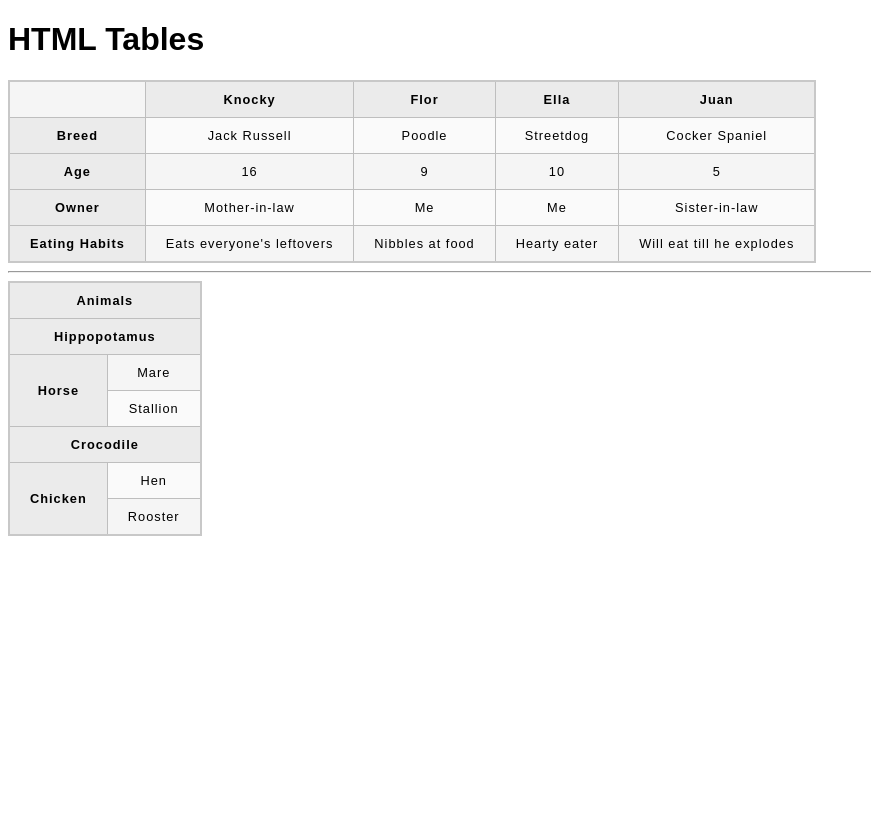
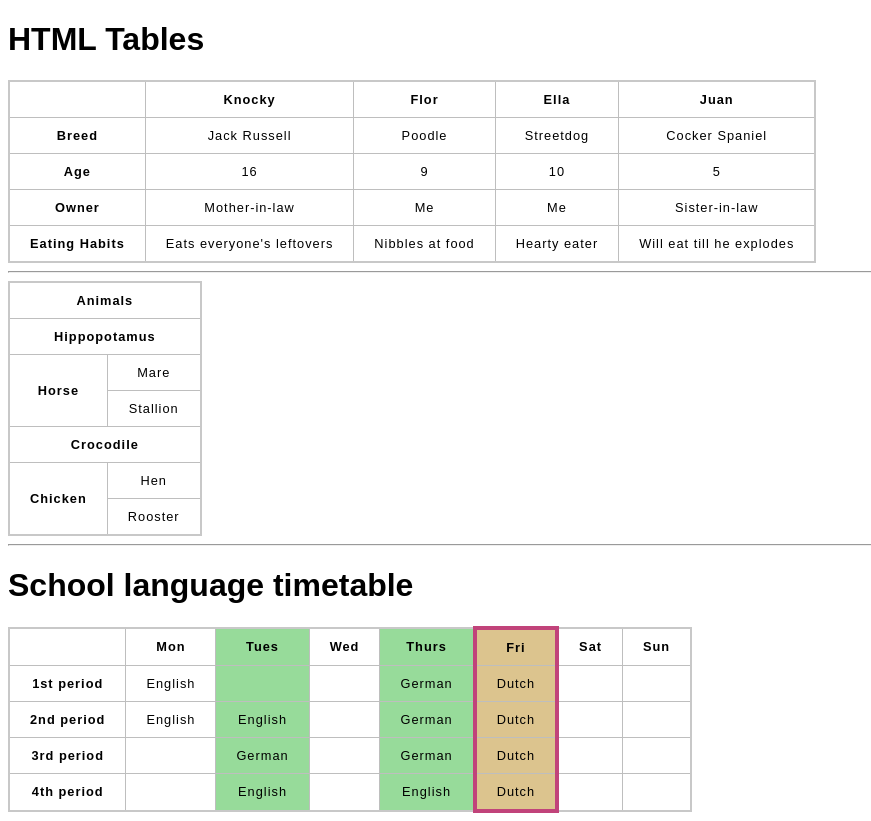
Before and after one commit to roaayala/the-foundations, a plain HTML site: page 027-tables/index.html in a window 1280 px wide. Shown: the whole page, without its empty margins (0-871 px from the left). Before the commit the page ends 800 px from the top, so only its background shows below. Drawn offline with Linux system fonts and the light colour scheme.

Commit message:
colgroup and col

```diff
--- a/027-tables/index.html
+++ b/027-tables/index.html
@@ -93,5 +93,69 @@
 				<td>Rooster</td>
 			</tr>
 		</table>
+
+		<hr />
+		<h1>School language timetable</h1>
+
+		<table>
+			<colgroup>
+				<col span="2" />
+				<col class="column-background" />
+				<col class="column-fixed-width" />
+				<col class="column-background" />
+				<col class="column-background-border" />
+				<col span="2" class="column-fixed-width" />
+			</colgroup>
+			<tr>
+				<td>&nbsp;</td>
+				<th>Mon</th>
+				<th>Tues</th>
+				<th>Wed</th>
+				<th>Thurs</th>
+				<th>Fri</th>
+				<th>Sat</th>
+				<th>Sun</th>
+			</tr>
+			<tr>
+				<th>1st period</th>
+				<td>English</td>
+				<td>&nbsp;</td>
+				<td>&nbsp;</td>
+				<td>German</td>
+				<td>Dutch</td>
+				<td>&nbsp;</td>
+				<td>&nbsp;</td>
+			</tr>
+			<tr>
+				<th>2nd period</th>
+				<td>English</td>
+				<td>English</td>
+				<td>&nbsp;</td>
+				<td>German</td>
+				<td>Dutch</td>
+				<td>&nbsp;</td>
+				<td>&nbsp;</td>
+			</tr>
+			<tr>
+				<th>3rd period</th>
+				<td>&nbsp;</td>
+				<td>German</td>
+				<td>&nbsp;</td>
+				<td>German</td>
+				<td>Dutch</td>
+				<td>&nbsp;</td>
+				<td>&nbsp;</td>
+			</tr>
+			<tr>
+				<th>4th period</th>
+				<td>&nbsp;</td>
+				<td>English</td>
+				<td>&nbsp;</td>
+				<td>English</td>
+				<td>Dutch</td>
+				<td>&nbsp;</td>
+				<td>&nbsp;</td>
+			</tr>
+		</table>
 	</body>
 </html>
--- a/027-tables/style.css
+++ b/027-tables/style.css
@@ -15,22 +15,35 @@ th {
 	padding: 10px 20px;
 }
 
-th {
+/* th {
 	background-color: rgb(235, 235, 235);
-}
+} */
 
 td {
 	text-align: center;
 }
 
-tr:nth-child(even) td {
+/* tr:nth-child(even) td {
 	background-color: rgb(250, 250, 250);
 }
 
 tr:nth-child(odd) td {
 	background-color: rgb(245, 245, 245);
-}
+} */
 
 caption {
 	padding: 10px;
 }
+
+.column-background {
+	background-color: #97db9a;
+}
+
+.column-fixed-width {
+	width: 40px;
+}
+
+.column-background-border {
+	background-color: #dcc48e;
+	border: 4px solid #c1437a;
+}
```
